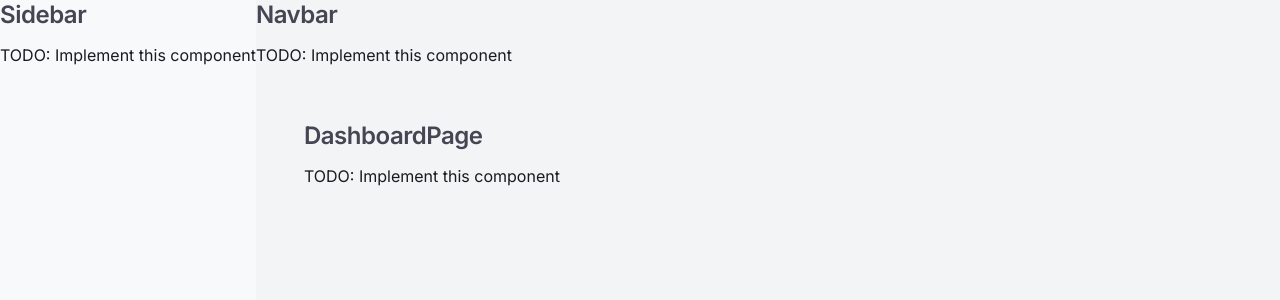
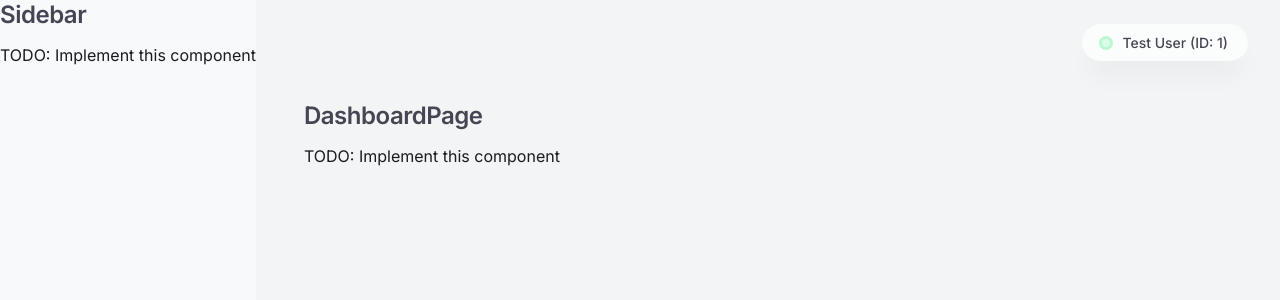
Before and after one commit to Dilshan118/it3030-paf-2026-smart-campus-4outliers, a React app in the folder smart-campus-operation-hub/frontend/: page / in a window 1280 px wide. Shown: the top 300 px of the page. Built offline with nearby package versions, Linux system fonts and the light colour scheme; no server answers; the HTML template or start-up script is replaced by a standard one.

Commit message:
feat(Navbar): implement Navbar component with header and user display

```diff
--- a/smart-campus-operation-hub/frontend/src/components/common/Navbar.jsx
+++ b/smart-campus-operation-hub/frontend/src/components/common/Navbar.jsx
@@ -1,9 +1,13 @@
-// TODO: Implement Navbar
+import React from 'react';
+
 export default function Navbar() {
   return (
-    <div>
-      <h2>Navbar</h2>
-      <p>TODO: Implement this component</p>
-    </div>
+    <header style={{ padding: '24px 32px 0', display: 'flex', justifyContent: 'flex-end', position: 'sticky', top: 0, zIndex: 50 }}>
+      {/* Floating Glass Header */}
+      <div className="glass-chip" style={{ display: 'flex', alignItems: 'center', gap: '12px' }}>
+        <div style={{ width: 8, height: 8, borderRadius: '50%', backgroundColor: '#dcfce7', boxShadow: '0 0 0 3px #bbf7d0' }}></div>
+        <span style={{ color: 'var(--on-surface-variant)' }}>Test User (ID: 1)</span>
+      </div>
+    </header>
   );
 }
```
